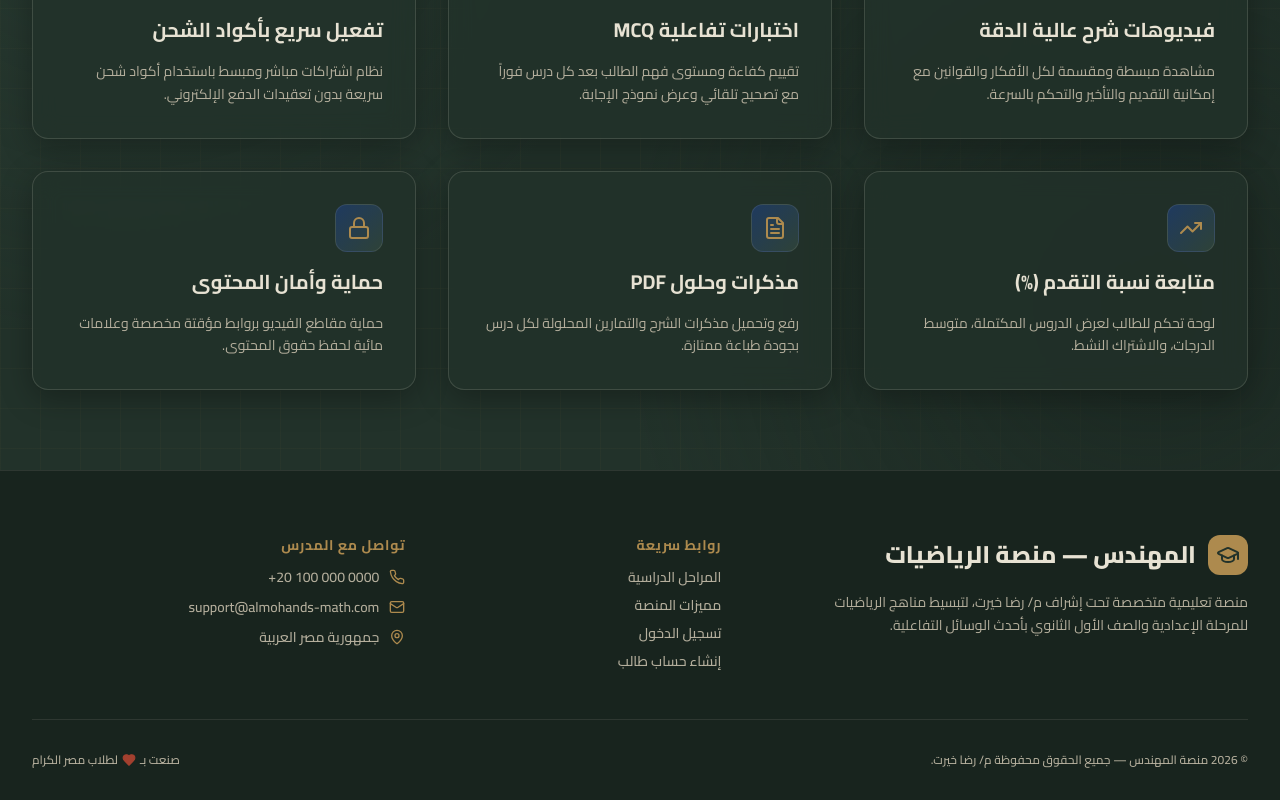
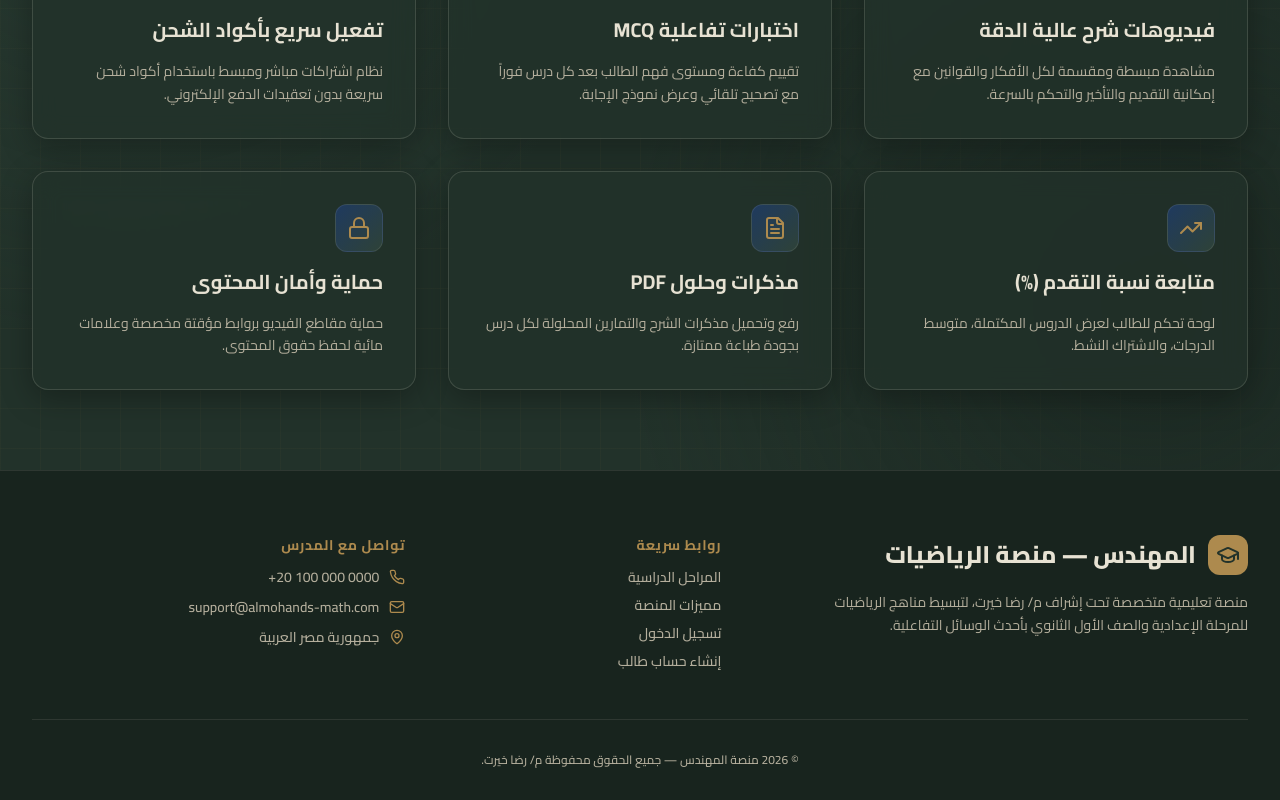
Before and after one commit to Basemmahmoud808/Elmohands, a Next.js app: page / in a window 1280 px wide. Shown: the part 1987-2787 px from the top of the page. Built offline with nearby package versions, Linux system fonts and the light colour scheme.

Commit message:
Remove made with text from footer

```diff
--- a/src/components/layout/Footer.tsx
+++ b/src/components/layout/Footer.tsx
@@ -1,5 +1,5 @@
 import Link from 'next/link';
-import { GraduationCap, Phone, Mail, MapPin, Heart } from 'lucide-react';
+import { GraduationCap, Phone, Mail, MapPin } from 'lucide-react';
 
 export default function Footer() {
   return (
@@ -75,11 +75,8 @@ export default function Footer() {
         </div>
 
         {/* Bottom Bar */}
-        <div className="pt-8 flex flex-col sm:flex-row items-center justify-between gap-4 text-xs text-chalk-muted font-medium">
+        <div className="pt-8 text-center text-xs text-chalk-muted font-medium">
           <p>© {new Date().getFullYear()} منصة المهندس — جميع الحقوق محفوظة م/ رضا خيرت.</p>
-          <p className="flex items-center gap-1">
-            صنعت بـ <Heart className="w-3.5 h-3.5 text-red-pen fill-red-pen" /> لطلاب مصر الكرام
-          </p>
         </div>
 
       </div>
```
